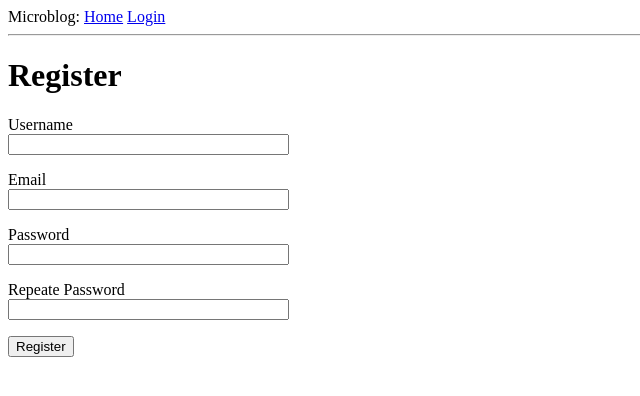
After one commit to arilsonsouza/flask-microblog, a Flask app: page /register in a window 1280 px wide. The commit adds this page. Shown: the top 396 px of the page, without its empty margins (0-640 px from the left). Run offline with Flask 2, Linux system fonts and the light colour scheme.

Commit message:
Chapter 5: User Logins

```diff
--- a/app/__init__.py
+++ b/app/__init__.py
@@ -2,10 +2,13 @@ from flask import Flask
 from config import Config
 from flask_sqlalchemy import SQLAlchemy
 from flask_migrate import Migrate
+from flask_login import LoginManager
 
 app = Flask(__name__)
 app.config.from_object(Config)
 db = SQLAlchemy(app)
 migrate = Migrate(app, db)
+login = LoginManager(app)
+login.login_view = 'login'
 
 from app import routes, models
--- a/app/forms.py
+++ b/app/forms.py
@@ -1,10 +1,42 @@
 from flask_wtf import FlaskForm
-from wtforms import StringField, PasswordField, BooleanField, SubmitField
-from wtforms.validators import DataRequired
+from wtforms import (
+	SubmitField,
+	StringField,
+	BooleanField,
+	PasswordField,
+)
+from wtforms.validators import (
+	Email,
+	EqualTo,
+	DataRequired,
+	ValidationError
+)
+
+from app.models import (
+	User
+)
 
 class LoginForm(FlaskForm):
-	"""docstring for LoginForm"""
-	username = StringField('Usenrame', validators=[DataRequired()])
+	username = StringField('Username', validators=[DataRequired()])
 	password = PasswordField('Password', validators=[DataRequired()])
 	remember_me = BooleanField('Remember Me')
 	submit = SubmitField("Sign In")
+
+class RegistrationForm(FlaskForm):
+	username = StringField('Username', validators=[DataRequired()])
+	email = StringField('Email', validators=[DataRequired(), Email()])
+	password = PasswordField('Password', validators=[DataRequired()])
+	password_confirmation = PasswordField(
+		'Repeate Password', validators=[DataRequired(), EqualTo('password')]
+	)
+	submit = SubmitField('Register')
+
+	def validate_username(self, username):
+		user = User.query.filter_by(username=username.data).first()
+		if user is not None:
+			raise ValidationError('Please use a different username.')
+
+	def validate_email(self, email):
+		user = User.query.filter_by(email=email.data).first()
+		if user is not None:
+			raise ValidationError('Please use a different email address.')
--- a/app/routes.py
+++ b/app/routes.py
@@ -1,29 +1,74 @@
 from flask import (
 	flash,
 	url_for,
+	request,
 	redirect,
 	render_template
 )
+from flask_login import (
+	login_user,
+	logout_user,
+	current_user,
+	login_required
+)
+from werkzeug.urls import url_parse
 
 from app import app
 from app.forms import (
-	LoginForm
+	LoginForm,
+	RegistrationForm
 )
 
+from app.models import (
+	User
+)
+
+from app import db
+
 @app.route('/')
+@login_required
 def index():
-	user = {'username': 'Miguel'}
 	posts = [
 		{'author': {'username': 'John'}, 'body': 'Beautiful day in Portland!'},
 		{'author': {'username': 'Susan'}, 'body': 'The Avengers movie was so cool!'},
 	]
-	return render_template('index.html', title='Home', user=user, posts=posts)
+	return render_template('index.html', title='Home', posts=posts)
 
 @app.route('/login', methods=['GET',  'POST'])
 def login():
+	if current_user.is_authenticated:
+		return redirect(url_for('index'))
+
 	form = LoginForm()
+	if form.validate_on_submit():
+		user = User.query.filter_by(username=form.username.data).first()
+		if user is None or not user.check_password(form.password.data):
+			flash('Invalid username or password')
+			return redirect(url_for('login'))
+		login_user(user, remember=form.remember_me.data)
+		next_page = request.args.get('next')
+		if not next_page or url_parse(next_page).netloc != '':
+			next_page = url_for('index')
+		return redirect(next_page)
+	return render_template('login.html', title='Sign In', form=form)
+
+@app.route('/logout')
+def logout():
+	logout_user()
+	return redirect(url_for('index'))
+
+@app.route('/register', methods=['GET', 'POST'])
+def register():
+	if current_user.is_authenticated:
+		return redirect(url_for('index'))
+
+	form = RegistrationForm()
 
 	if form.validate_on_submit():
-		flash(f'Login requested for user {form.username.data}, remember_me={form.remember_me.data}')
-		return redirect(url_for('index'))
-	return render_template('login.html', title='Sign In', form=form)
+		user = User(username=form.username.data, email=form.email.data)
+		user.set_password(form.password.data)
+		db.session.add(user)
+		db.session.commit()
+		flash('Congratulations, you are now a registered user!')
+		return redirect(url_for('login'))
+	return render_template('register.html', title='Register', form=form)
--- a/app/templates/base.html
+++ b/app/templates/base.html
@@ -13,7 +13,11 @@
 	<div>
 		Microblog:
 		<a href="{{ url_for('index') }}">Home</a>
+		{% if current_user.is_anonymous %}
 		<a href="{{ url_for('login')}}">Login</a>
+		{% else %}
+		<a href="{{ url_for('logout')}}">Logout</a>
+		{% endif %}
 	</div>
 	<hr/>
 	{% with messages = get_flashed_messages() %}
--- a/app/templates/index.html
+++ b/app/templates/index.html
@@ -1,7 +1,7 @@
 {% extends "base.html" %}
 
 {% block content %}
-	<h1>Hello, {{ user.username }}</h1>
+	<h1>Hello, {{ current_user.username }}</h1>
 	{% for post in posts%}
 	<div>
 		<p>
--- a/app/templates/login.html
+++ b/app/templates/login.html
@@ -23,4 +23,8 @@
 		<p>{{ form.remember_me() }} {{ form.remember_me.label}}</p>
 		<p>{{ form.submit() }}</p>
 	</form>
+
+	<p>
+		New User? <a href="{{ url_for('register')}}">Click to Register</a>
+	</p>
 {% endblock %}
--- /dev/null
+++ b/app/templates/register.html
@@ -0,0 +1,42 @@
+{% extends "base.html" %}
+
+{% block content %}
+<h1>Register</h1>
+<form action="" method="POST">
+	{{ form.hidden_tag() }}
+
+	<p>
+		{{ form.username.label }} <br/>
+		{{ form.username(size=32)}} <br/>
+		{% for error in form.username.errors %}
+			<span style="color: red;">{{ error }}</span>
+		{% endfor %}
+	</p>
+
+	<p>
+		{{ form.email.label }} <br/>
+		{{ form.email(size=32)}} <br/>
+		{% for error in form.email.errors %}
+			<span style="color: red;">{{ error }}</span>
+		{% endfor %}
+	</p>
+
+	<p>
+		{{ form.password.label }} <br/>
+		{{ form.password(size=32)}} <br/>
+		{% for error in form.password.errors %}
+			<span style="color: red;">{{ error }}</span>
+		{% endfor %}
+	</p>
+
+	<p>
+		{{ form.password_confirmation.label }} <br/>
+		{{ form.password_confirmation(size=32)}} <br/>
+		{% for error in form.password_confirmation.errors %}
+			<span style="color: red;">{{ error }}</span>
+		{% endfor %}
+	</p>
+
+	<p>{{ form.submit() }}</p>
+</form>
+{% endblock %}
--- a/requirements.txt
+++ b/requirements.txt
@@ -1,4 +1,6 @@
+email-validator==1.1.1
 flask==1.1.2
+flask-login==0.5.0
 flask-migrate==2.5.3
 flask-sqlalchemy==2.4.4
 flask-wtf==0.14.3
```
Also changed, not shown: app/models.py (+14 -2 lines).
